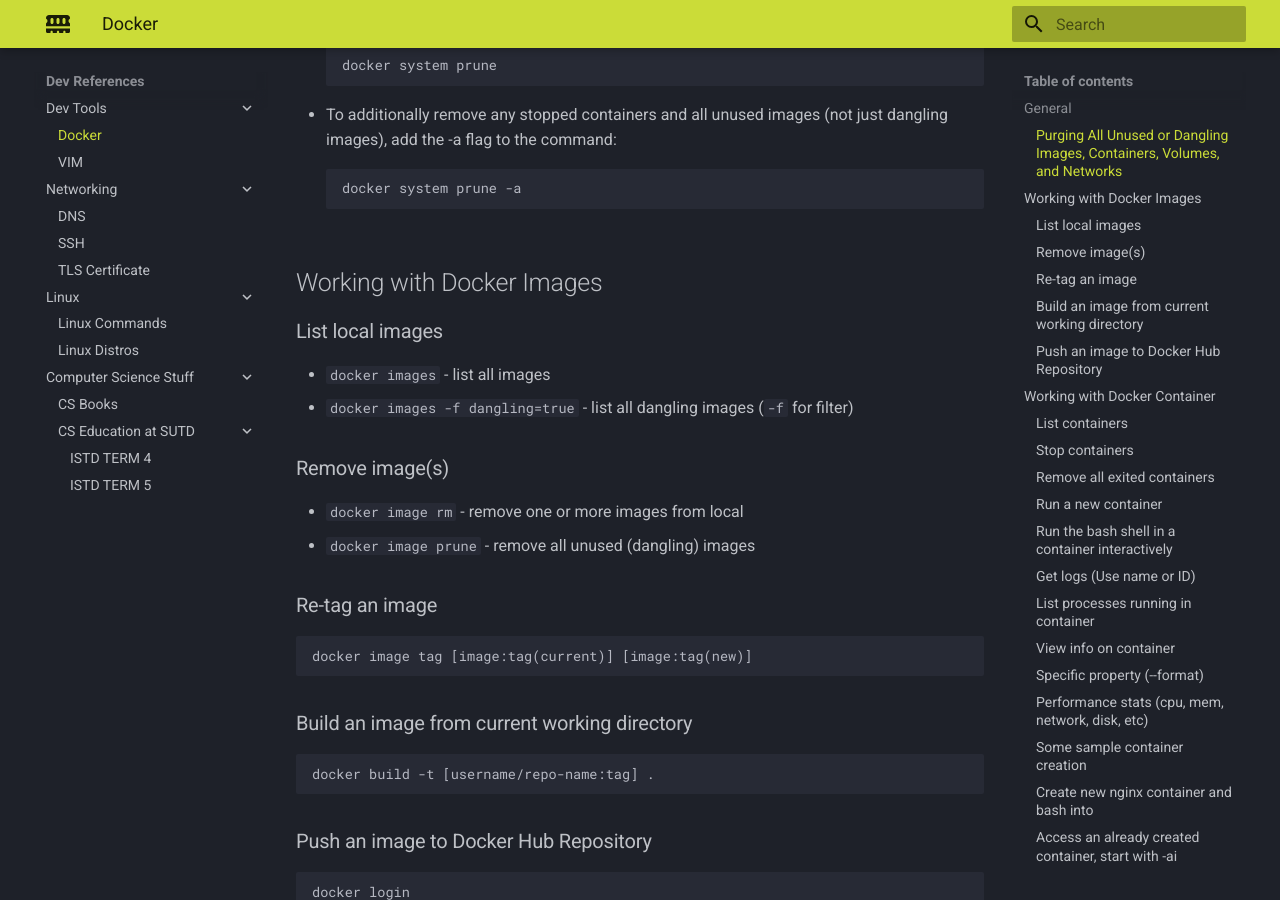
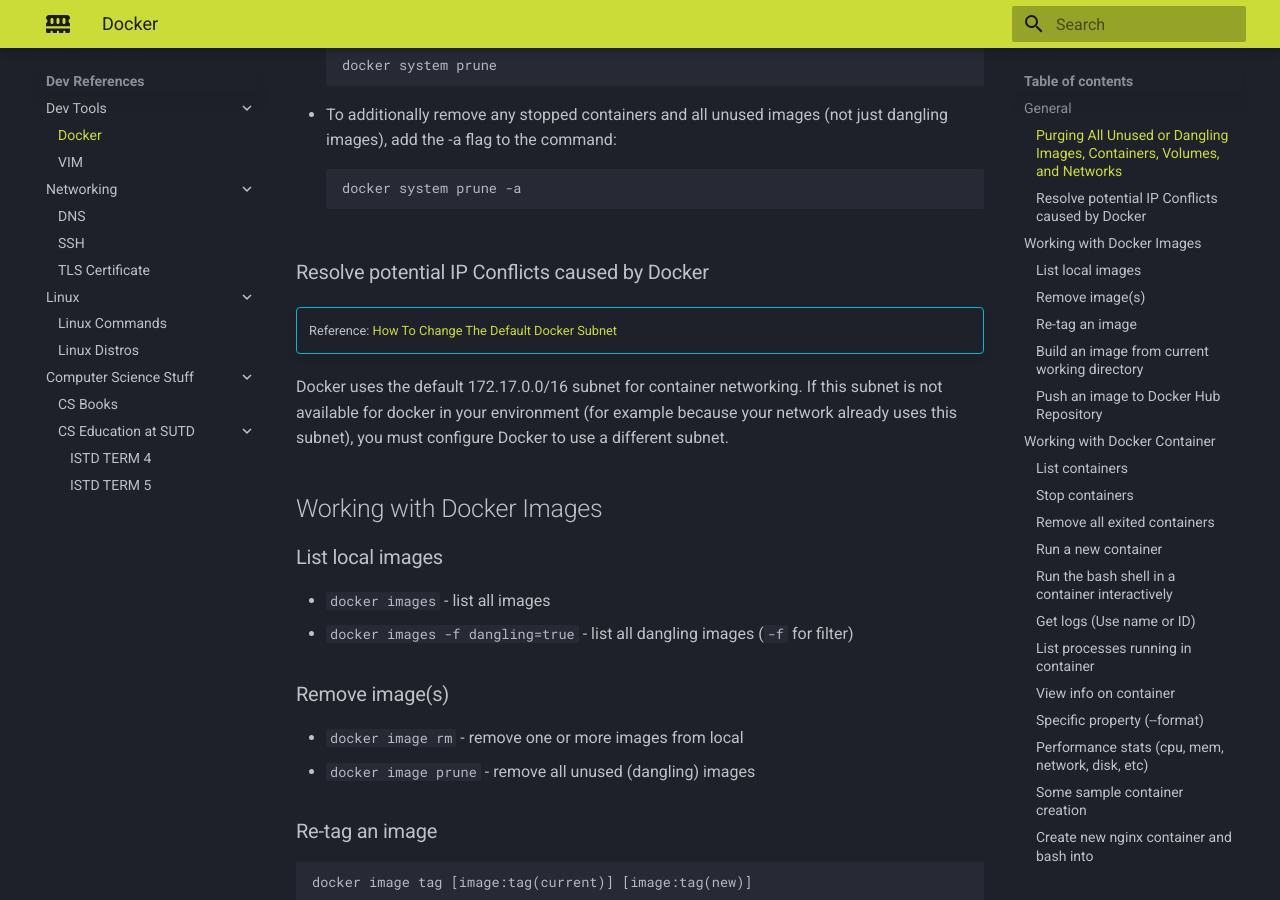
Before and after one commit to MarkHershey/docs, an MkDocs documentation site: the page built from docs/dev/docker.md, in a window 1280 px wide and 900 px high, scrolled down 471 px. Built offline with MkDocs 1.6.1 and Material for MkDocs 9.7.7, drawn with Linux system fonts in a browser that asks for light colours.

Commit message:
Update docker.md

````diff
--- a/docs/dev/docker.md
+++ b/docs/dev/docker.md
@@ -15,6 +15,13 @@
     ```
     docker system prune -a
     ```
+
+### Resolve potential IP Conflicts caused by Docker
+
+!!! info ""
+    Reference: [How To Change The Default Docker Subnet](https://support.zenoss.com/hc/en-us/articles/203582809-How-to-Change-the-Default-Docker-Subnet)
+
+Docker uses the default 172.17.0.0/16 subnet for container networking. If this subnet is not available for docker in your environment (for example because your network already uses this subnet), you must configure Docker to use a different subnet.
 
 ## Working with Docker Images
 
````
